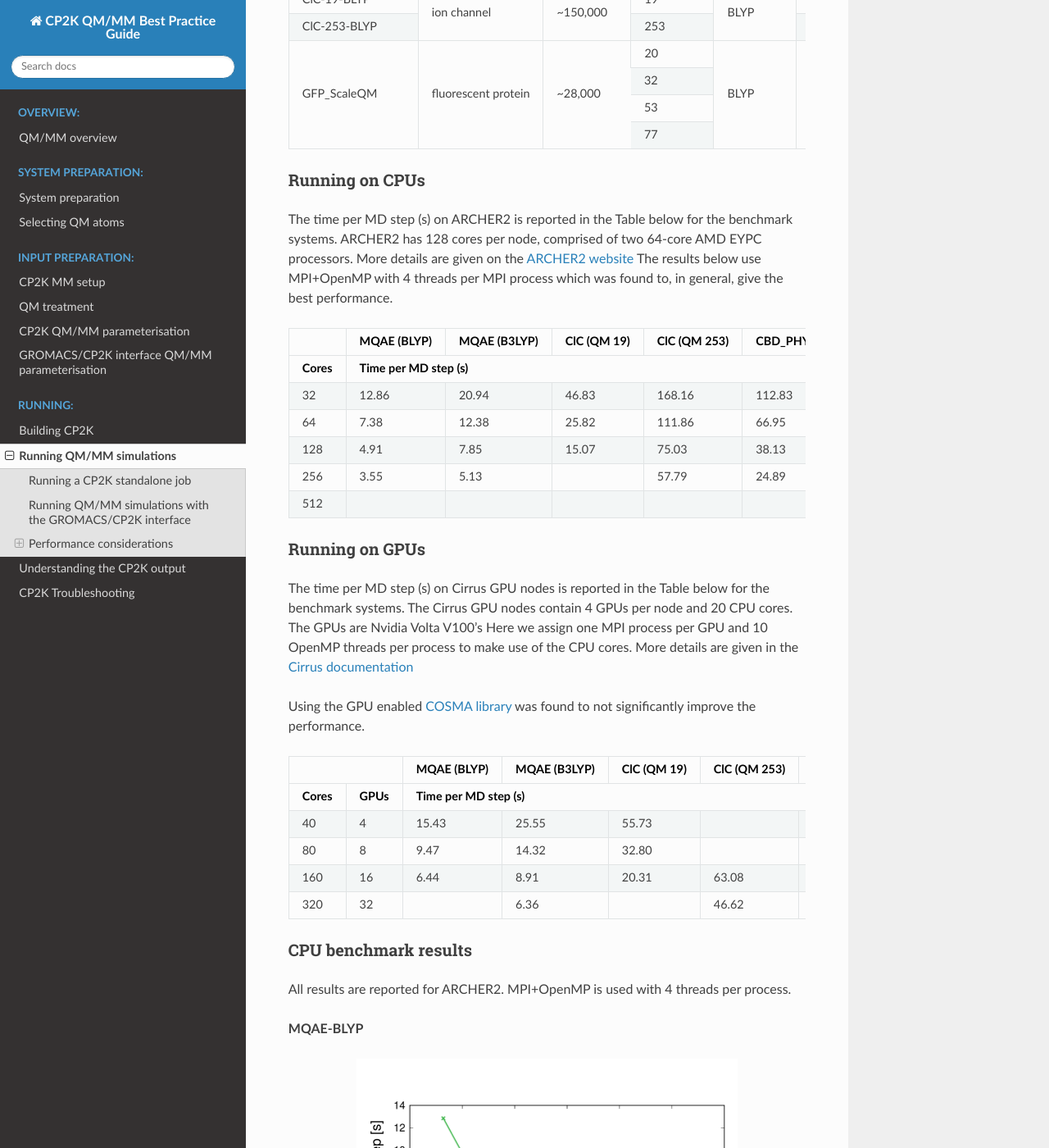
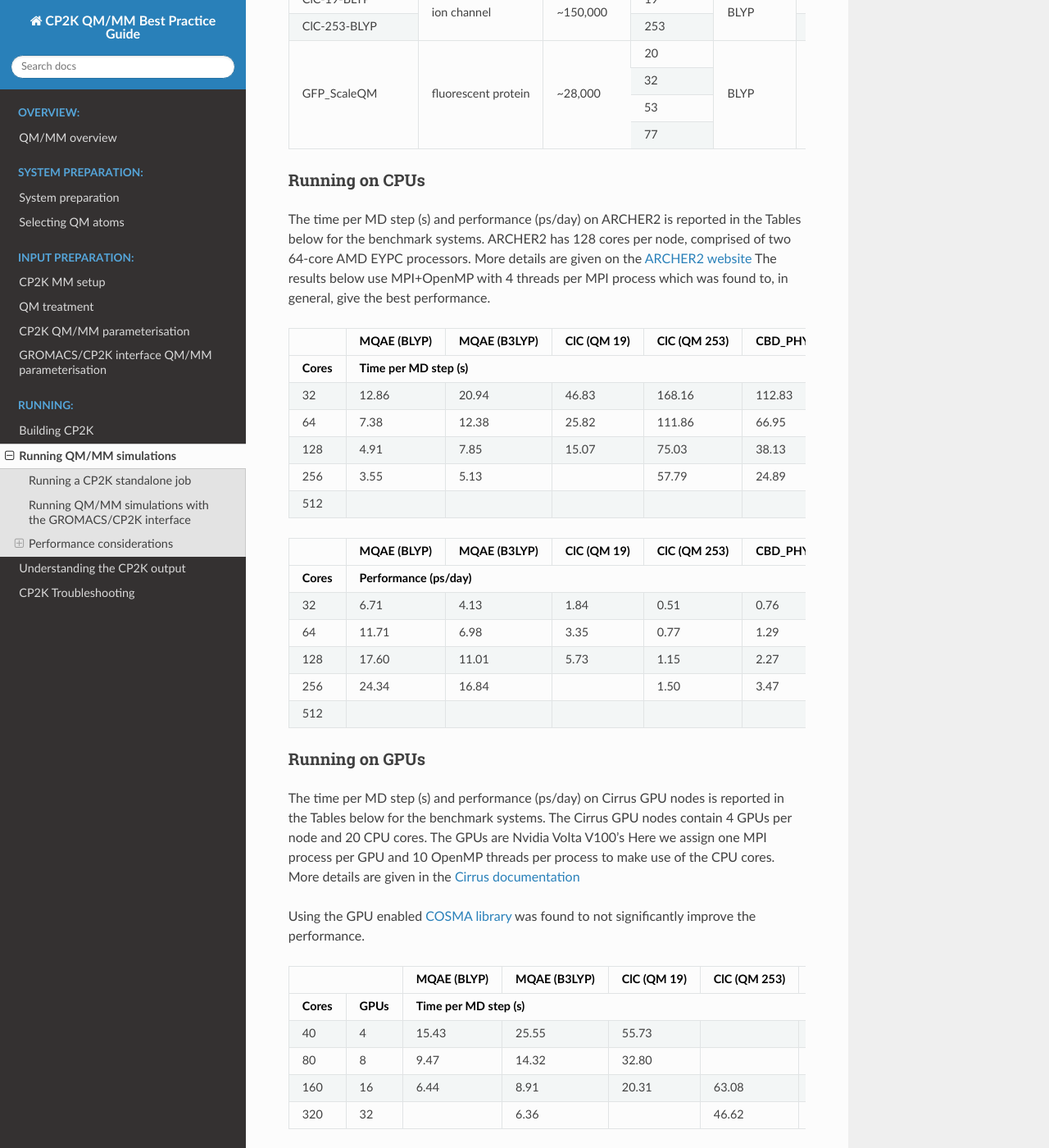
Before and after one commit to bioexcel/qmmm_bpg, a Sphinx documentation site: the page built from docs/running_cp2k/running_cp2k.rst, in a window 1280 px wide and 1400 px high, scrolled down 1774 px. Shown: the whole window at 82% size. Built offline with Sphinx 7.4.7 and the Read the Docs theme 2.0.0, drawn with Linux system fonts in a browser that asks for light colours; some of the changed text lies outside the part shown.

Commit message:
Add performance tables

```diff
--- a/docs/running_cp2k/running_cp2k.rst
+++ b/docs/running_cp2k/running_cp2k.rst
@@ -100,10 +100,10 @@
 Running on CPUs
 ---------------
 
-The time per MD step (s) on ARCHER2 is reported in the Table below for the benchmark systems. ARCHER2 has
-128 cores per node, comprised of two 64-core AMD EYPC processors. More details are given on the
-`ARCHER2 website <https://www.archer2.ac.uk>`_ The results below use MPI+OpenMP with 4 threads per MPI process which was found
-to, in general, give the best performance.
+The time per MD step (s) and performance (ps/day) on ARCHER2 is reported in the Tables below for
+the benchmark systems. ARCHER2 has 128 cores per node, comprised of two 64-core AMD EYPC processors.
+More details are given on the `ARCHER2 website <https://www.archer2.ac.uk>`_ The results below use
+MPI+OpenMP with 4 threads per MPI process which was found to, in general, give the best performance.
 
 +--------+--------------+--------------+-------------+--------------+----------------+-----------------+
 |        | MQAE  (BLYP) | MQAE (B3LYP) | ClC (QM 19) | ClC (QM 253) | CBD_PHY (PBE)  | CBD_PHY (PBE0)  |
@@ -121,10 +121,30 @@
 | 512    |              |              |             |              |                | 24.93           |
 +--------+--------------+--------------+-------------+--------------+----------------+-----------------+
 
+
+
++--------+--------------+--------------+-------------+--------------+----------------+-----------------+
+|        | MQAE  (BLYP) | MQAE (B3LYP) | ClC (QM 19) | ClC (QM 253) | CBD_PHY (PBE)  | CBD_PHY (PBE0)  |
++--------+--------------+--------------+-------------+--------------+----------------+-----------------+
+| Cores  | Performance (ps/day)                                                                        |
++========+==============+==============+=============+==============+================+=================+
+| 32     | 6.71         | 4.13         | 1.84        | 0.51         | 0.76           | 0.32            |
++--------+--------------+--------------+-------------+--------------+----------------+-----------------+
+| 64     | 11.71        | 6.98         | 3.35        | 0.77         | 1.29           | 0.68            |
++--------+--------------+--------------+-------------+--------------+----------------+-----------------+
+| 128    | 17.60        | 11.01        | 5.73        | 1.15         | 2.27           | 1.24            |
++--------+--------------+--------------+-------------+--------------+----------------+-----------------+
+| 256    | 24.34        | 16.84        |             | 1.50         | 3.47           | 2.15            |
++--------+--------------+--------------+-------------+--------------+----------------+-----------------+
+| 512    |              |              |             |              |                | 3.47            |
++--------+--------------+--------------+-------------+--------------+----------------+-----------------+
+
+
 Running on GPUs
 ---------------
 
-The time per MD step (s) on Cirrus GPU nodes is reported in the Table below for the benchmark systems.
+The time per MD step (s) and performance (ps/day) on Cirrus GPU nodes is reported in the Tables below
+for the benchmark systems.
 The Cirrus GPU nodes contain 4 GPUs per node and 20 CPU cores. The GPUs are Nvidia Volta V100's
 Here we assign one MPI process per GPU and 10 OpenMP threads per process to make use of the CPU cores.
 More details are given in the `Cirrus documentation <https://cirrus.readthedocs.io/en/main/user-guide/gpu.html>`_
@@ -144,6 +164,21 @@
 | 160   | 16           | 6.44         | 8.91         | 20.31        | 63.08          | 38.66           | 70.43           |
 +-------+--------------+--------------+--------------+--------------+----------------+-----------------+-----------------+
 | 320   | 32           |              | 6.36         |              | 46.62          | 24.79           | 41.19           |
++-------+--------------+--------------+--------------+--------------+----------------+-----------------+-----------------+
+
+
++-------+--------------+--------------+--------------+--------------+----------------+-----------------+-----------------+
+|                      | MQAE  (BLYP) | MQAE (B3LYP) | ClC (QM 19)  | ClC (QM 253)   | CBD_PHY (PBE)   | CBD_PHY (PBE0)  |
++-------+--------------+--------------+--------------+--------------+----------------+-----------------+-----------------+
+| Cores | GPUs         | Performance (ps/day)                                                                            |
++=======+==============+==============+==============+==============+================+=================+=================+
+| 40    | 4            | 5.60         | 3.38         | 1.55         |                | 0.63            |                 |
++-------+--------------+--------------+--------------+--------------+----------------+-----------------+-----------------+
+| 80    | 8            | 9.12         | 6.03         | 2.63         |                | 0.96            | 0.55            |
++-------+--------------+--------------+--------------+--------------+----------------+-----------------+-----------------+
+| 160   | 16           | 13.42        | 9.70         | 4.25         | 1.37           | 2.23            | 1.23            |
++-------+--------------+--------------+--------------+--------------+----------------+-----------------+-----------------+
+| 320   | 32           |              | 13.58        |              | 1.85           | 3.49            | 2.10            |
 +-------+--------------+--------------+--------------+--------------+----------------+-----------------+-----------------+
 
 
@@ -204,7 +239,7 @@
     :alt: alternate text
     :scale: 25
 
-    Performance\@128 cores: 3.8 ps/day, Parallel efficiency\@128 cores: 58%
+    Performance\@128 cores: 5.7 ps/day, Parallel efficiency\@128 cores: 58%
 
 
 **ClC-253-BLYP**
@@ -214,7 +249,7 @@
     :alt: alternate text
     :scale: 25
 
-    Performance\@256 cores: 0.7 ps/day, Parallel efficiency\@256 cores: 21%
+    Performance\@256 cores: 1.5 ps/day, Parallel efficiency\@256 cores: 21%
 
 
 
```
Also changed, not shown: other parts of docs/running_cp2k/running_cp2k.rst (+1 -1 lines).
